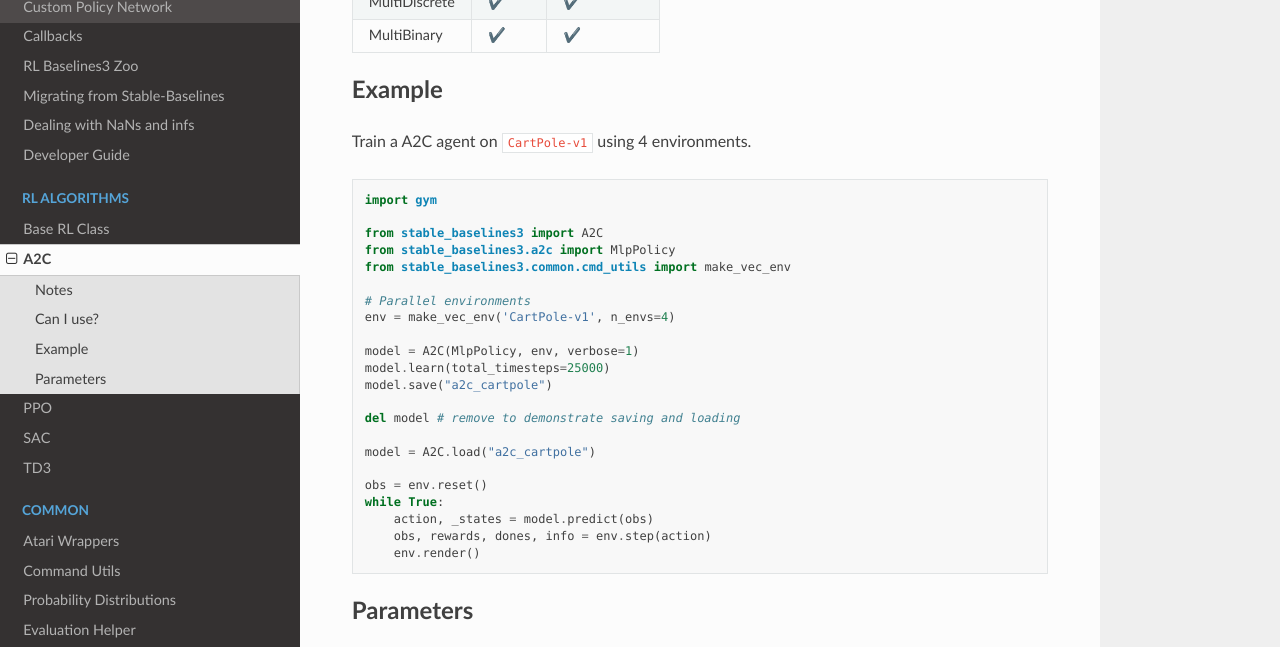
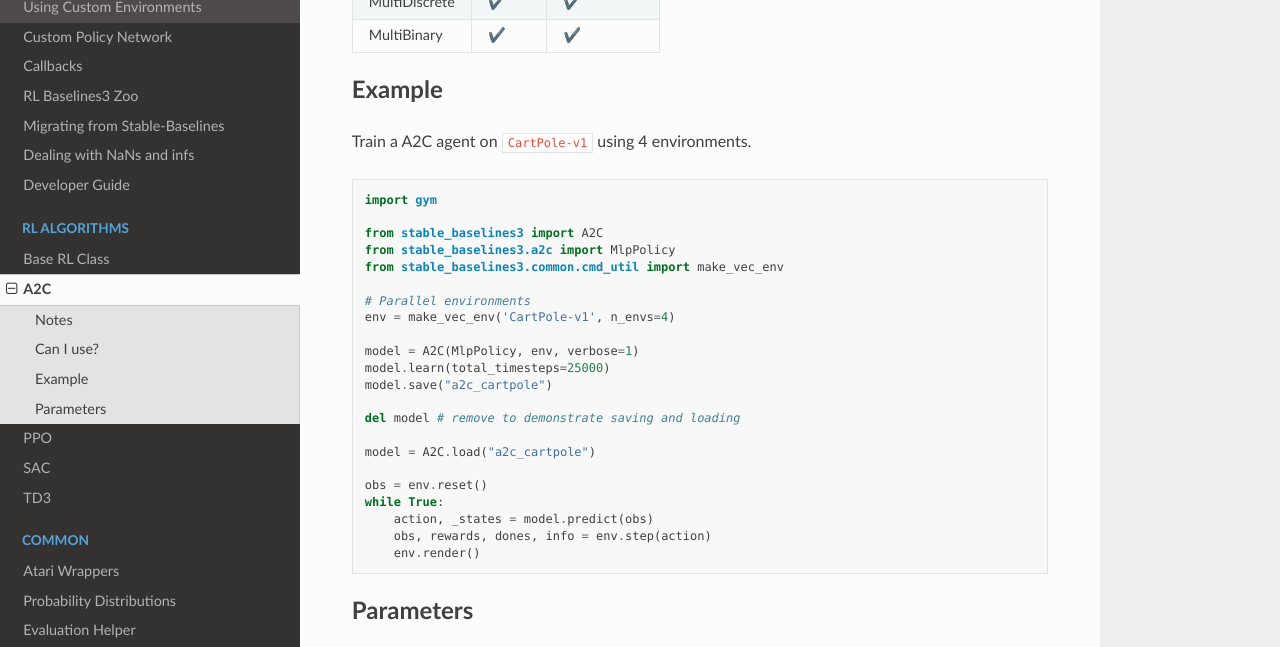
Before and after one commit to DLR-RM/stable-baselines3, a Sphinx documentation site: the page built from docs/modules/a2c.rst, in a window 1280 px wide and 900 px high, scrolled down 716 px, cut to the strip 0-647 px from the top of the window. Built offline with Sphinx 7.4.7 and the Read the Docs theme 2.0.0, drawn with Linux system fonts in a browser that asks for light colours; pages that are not in the unit, such as notebooks, are missing from menus.

Commit message:
fix cmd_util.py imports

```diff
--- a/docs/common/cmd_utils.rst
+++ b/docs/common/cmd_utils.rst
@@ -1,4 +1,4 @@
-.. _cmd_utils:
+.. _cmd_util:
 
 Command Utils
 =========================
--- a/docs/index.rst
+++ b/docs/index.rst
@@ -63,7 +63,7 @@
   :caption: Common
 
   common/atari_wrappers
-  common/cmd_utils
+  common/cmd_util
   common/distributions
   common/evaluation
   common/env_checker
--- a/docs/misc/changelog.rst
+++ b/docs/misc/changelog.rst
@@ -15,7 +15,7 @@
 - Added env checker (Sync with Stable Baselines)
 - Added ``VecCheckNan`` and ``VecVideoRecorder`` (Sync with Stable Baselines)
 - Added determinism tests
-- Added ``cmd_utils`` and ``atari_wrappers``
+- Added ``cmd_util`` and ``atari_wrappers``
 - Added support for ``MultiDiscrete`` and ``MultiBinary`` observation spaces (@rolandgvc)
 - Added ``MultiCategorical`` and ``Bernoulli`` distributions for PPO/A2C (@rolandgvc)
 
--- a/docs/modules/a2c.rst
+++ b/docs/modules/a2c.rst
@@ -46,7 +46,7 @@
 
   from stable_baselines3 import A2C
   from stable_baselines3.a2c import MlpPolicy
-  from stable_baselines3.common.cmd_utils import make_vec_env
+  from stable_baselines3.common.cmd_util import make_vec_env
 
   # Parallel environments
   env = make_vec_env('CartPole-v1', n_envs=4)
--- a/docs/modules/ppo.rst
+++ b/docs/modules/ppo.rst
@@ -55,7 +55,7 @@
 
   from stable_baselines3 import A2C
   from stable_baselines3.ppo import MlpPolicy
-  from stable_baselines3.common.cmd_utils import make_vec_env
+  from stable_baselines3.common.cmd_util import make_vec_env
 
   # Parallel environments
   env = make_vec_env('CartPole-v1', n_envs=4)
```
